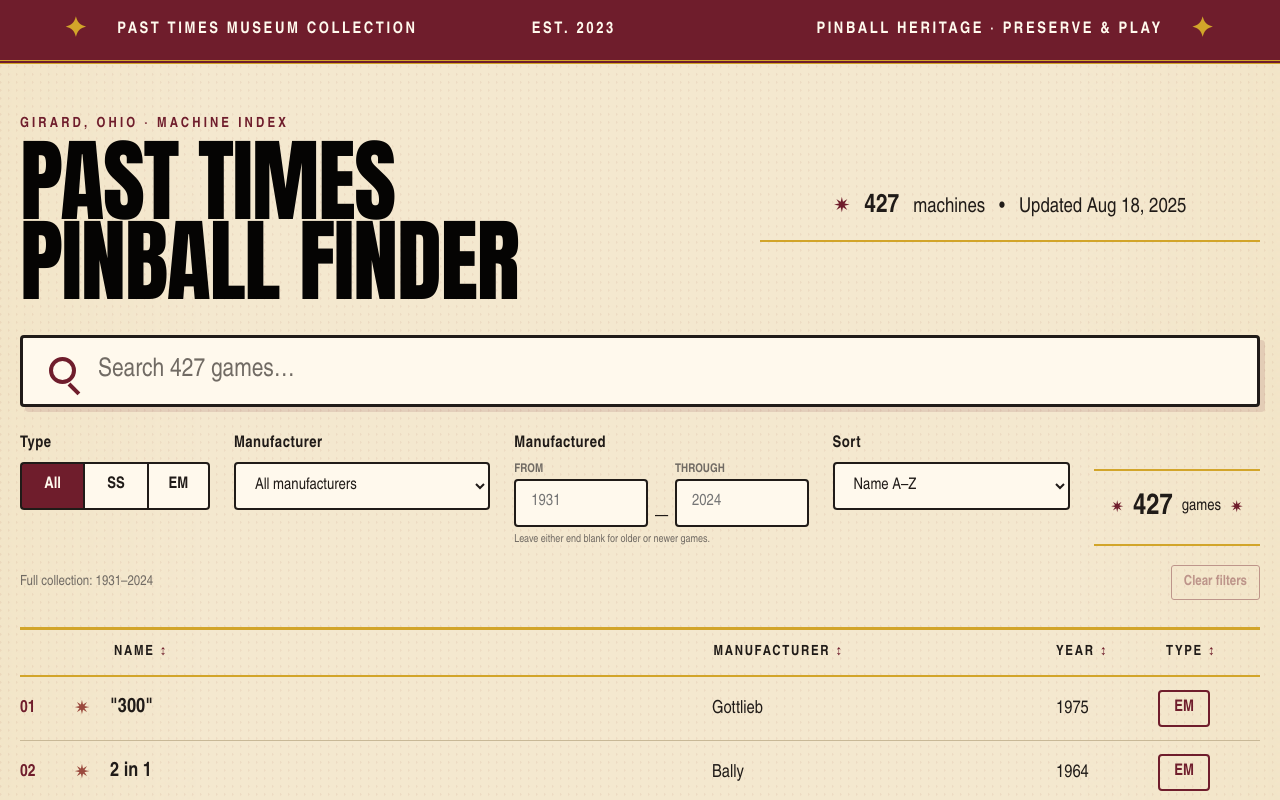
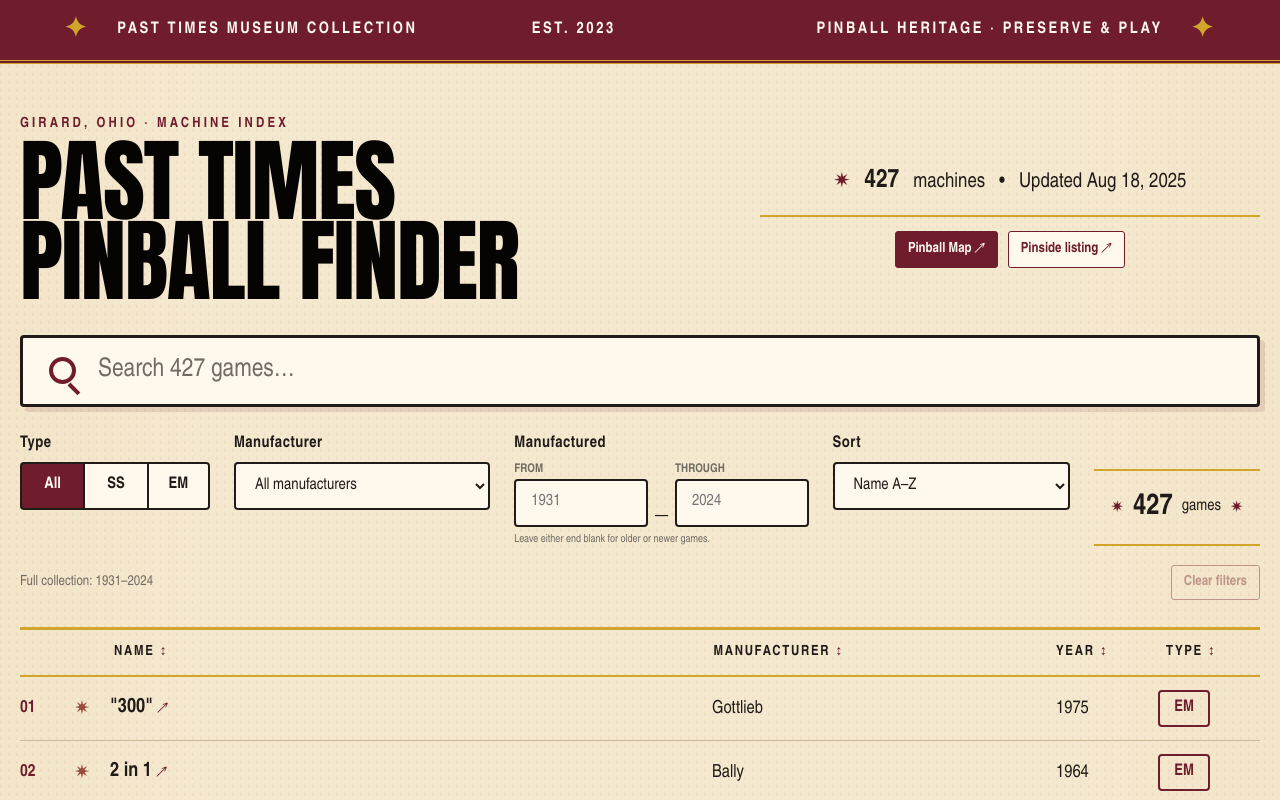
Before and after one commit to wsarles/past-times-pinball, a Next.js app: page / in a window 1280 px wide. Shown: the top 800 px of the page. Built offline with nearby package versions, Linux system fonts and the light colour scheme.

Commit message:
Add machine details and map links

```diff
--- a/components/pinball-finder.tsx
+++ b/components/pinball-finder.tsx
@@ -33,6 +33,8 @@ const sortLabels: Record<SortKey, string> = {
   "type-desc": "Type: SS first",
 };
 
+const PINBALL_MAP_URL = "https://pinballmap.com/youngstown/?by_location_id=20266";
+
 function displayName(name: string) {
   if (name.endsWith(", The")) return `The ${name.slice(0, -5)}`;
   if (name.endsWith(", A")) return `A ${name.slice(0, -3)}`;
@@ -41,6 +43,10 @@ function displayName(name: string) {
 
 function compareText(a: string, b: string) {
   return a.localeCompare(b, undefined, { numeric: true, sensitivity: "base" });
+}
+
+function pinsideMachineUrl(game: Game) {
+  return `https://pinside.com/pinball/machine/?query=${encodeURIComponent(game.name)}`;
 }
 
 export function PinballFinder() {
@@ -138,11 +144,17 @@ export function PinballFinder() {
             <p className="eyebrow">Girard, Ohio · Machine index</p>
             <h1>Past Times<br />Pinball Finder</h1>
           </div>
-          <div className="collection-stamp">
-            <span className="starburst" aria-hidden="true">✷</span>
-            <strong>{games.length}</strong> machines
-            <span aria-hidden="true">•</span>
-            Updated {new Date(`${collection.sourceUpdated}T12:00:00`).toLocaleDateString("en-US", { month: "short", day: "numeric", year: "numeric" })}
+          <div className="hero-aside">
+            <div className="collection-stamp">
+              <span className="starburst" aria-hidden="true">✷</span>
+              <strong>{games.length}</strong> machines
+              <span aria-hidden="true">•</span>
+              Updated {new Date(`${collection.sourceUpdated}T12:00:00`).toLocaleDateString("en-US", { month: "short", day: "numeric", year: "numeric" })}
+            </div>
+            <nav className="location-links" aria-label="Past Times location links">
+              <a href={PINBALL_MAP_URL} target="_blank" rel="noreferrer">Pinball Map <span aria-hidden="true">↗</span></a>
+              <a href={collection.source} target="_blank" rel="noreferrer">Pinside listing <span aria-hidden="true">↗</span></a>
+            </nav>
           </div>
         </header>
 
@@ -228,7 +240,16 @@ export function PinballFinder() {
               <li className="game-row" key={`${game.name}-${game.manufacturer}-${game.year}-${game.type}`}>
                 <span className="row-number" aria-hidden="true">{String(index + 1).padStart(2, "0")}</span>
                 <span className="row-star" aria-hidden="true">✷</span>
-                <strong className="game-name">{displayName(game.name)}</strong>
+                <strong className="game-name">
+                  <a
+                    href={pinsideMachineUrl(game)}
+                    target="_blank"
+                    rel="noreferrer"
+                    aria-label={`View ${displayName(game.name)} on Pinside`}
+                  >
+                    {displayName(game.name)} <span aria-hidden="true">↗</span>
+                  </a>
+                </strong>
                 <span className="game-maker">{game.manufacturer}</span>
                 <span className="game-year">{game.year}</span>
                 <span className={`type-badge ${game.type.toLowerCase()}`}>{game.type}</span>
--- a/public/service-worker.js
+++ b/public/service-worker.js
@@ -1,4 +1,4 @@
-const CACHE_NAME = "past-times-pinball-v1";
+const CACHE_NAME = "past-times-pinball-v2";
 const CORE_FILES = [
   "./",
   "./index.html",
--- a/styles/pinball-finder.css
+++ b/styles/pinball-finder.css
@@ -112,8 +112,28 @@ h1 {
   white-space: nowrap;
 }
 
+.hero-aside { min-width: 0; }
 .collection-stamp strong { font-size: 1.25em; }
 .starburst { color: var(--burgundy); }
+
+.location-links {
+  display: flex;
+  justify-content: center;
+  gap: 10px;
+  margin-top: 14px;
+}
+.location-links a {
+  padding: 9px 12px;
+  color: var(--burgundy);
+  background: var(--paper-light);
+  border: 1px solid var(--burgundy);
+  border-radius: 3px;
+  font-size: 14px;
+  font-weight: 800;
+  text-decoration: none;
+}
+.location-links a:first-child { color: var(--paper-light); background: var(--burgundy); }
+.location-links a:hover { box-shadow: 2px 2px 0 var(--mustard); transform: translate(-1px, -1px); }
 
 .search-section { margin-bottom: 24px; }
 
@@ -311,6 +331,9 @@ a:focus-visible {
 .row-number { color: var(--burgundy); font-size: 17px; font-weight: 900; font-variant-numeric: tabular-nums; }
 .row-star { color: var(--brick); font-size: 19px; }
 .game-name { min-width: 0; padding: 0 8px; font-size: 20px; line-height: 1.15; }
+.game-name a { color: inherit; text-decoration: none; }
+.game-name a span { color: var(--burgundy); font-size: .72em; }
+.game-name a:hover { color: var(--burgundy); text-decoration: underline; text-decoration-thickness: 2px; text-underline-offset: 3px; }
 .game-maker, .game-year { padding: 0 8px; font-size: 18px; }
 .game-year { font-variant-numeric: tabular-nums; }
 .type-badge {
@@ -356,6 +379,7 @@ footer a { color: var(--burgundy); font-weight: 800; }
   .hero { grid-template-columns: 1fr; gap: 20px; margin-bottom: 24px; }
   h1 { font-size: clamp(52px, 17vw, 82px); line-height: .9; }
   .collection-stamp { justify-content: flex-start; overflow: hidden; font-size: 15px; }
+  .location-links { justify-content: flex-start; flex-wrap: wrap; }
   .search-box { height: 60px; padding: 0 18px; gap: 18px; }
   .search-icon { width: 22px; height: 22px; flex-basis: 22px; border-width: 3px; }
   .filter-grid { grid-template-columns: 1fr 1fr; gap: 18px 12px; margin-top: 22px; }
```
Also changed, not shown: 3 other files (tests, documents, lock files or other folders).
